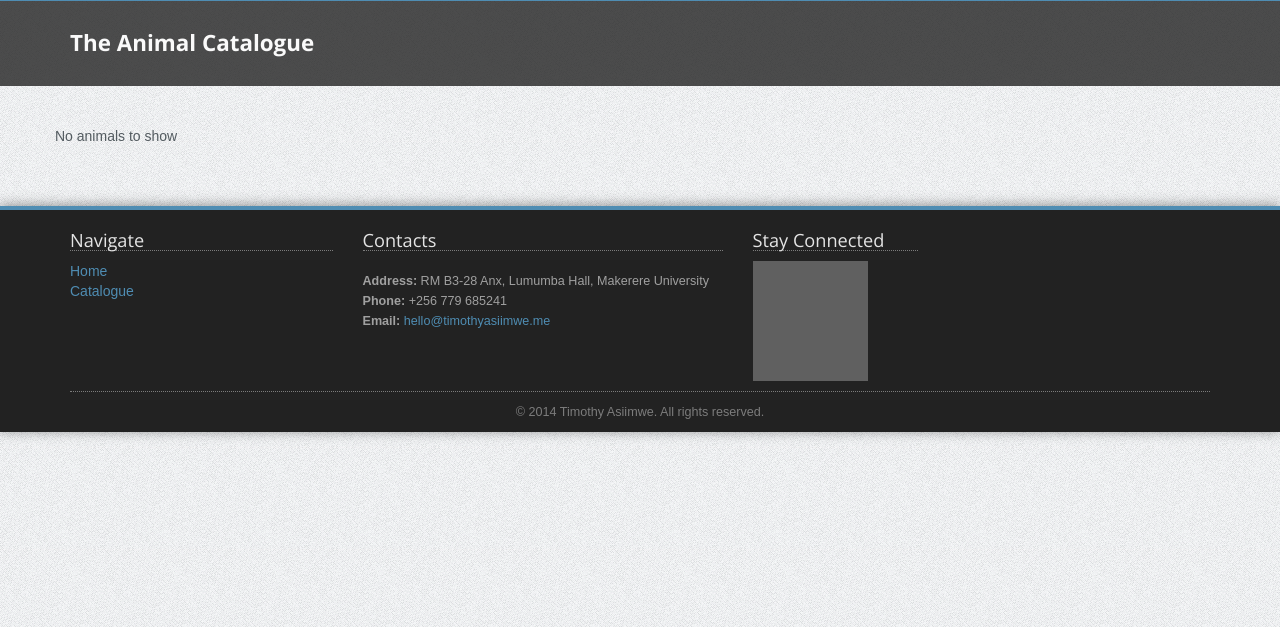
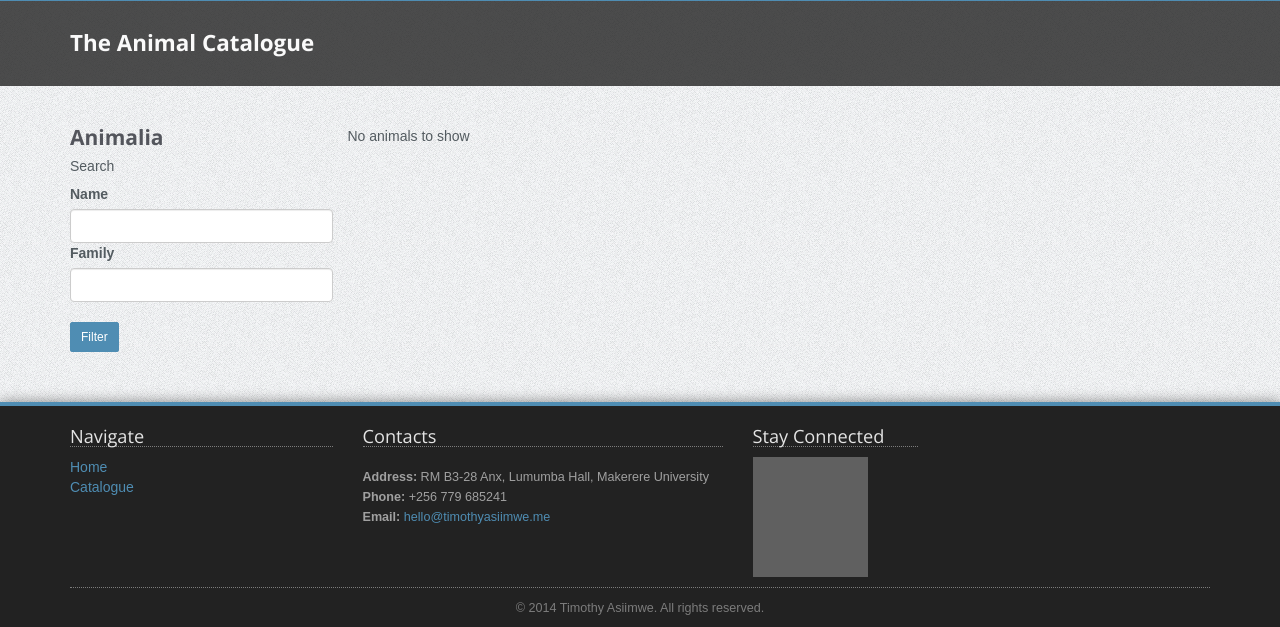
Before and after one commit to atimothee/django-playground, a Django app: template django_playground/templates/animalia/animal_list.html in a window 1280 px wide. Shown: the part 63-690 px from the top of the page. Run offline with Django 3.2, Linux system fonts and the light colour scheme; the template is opened without the code that fills it, so the values that code supplies are empty; some libraries are stand-ins or nearby versions; grey boxes are pictures that could not be loaded.

Commit message:
wired up animal home search

```diff
--- a/django_playground/animalia/views.py
+++ b/django_playground/animalia/views.py
@@ -5,6 +5,7 @@ from django.http import Http404
 from django.db.models import F
 from django.template import RequestContext
 from django.core.paginator import Paginator, EmptyPage, PageNotAnInteger
+from forms import AnimalFilter
 
 def home(request):
     animals_list = Animal.objects.all().order_by("views")[:5]
@@ -20,7 +21,7 @@ def home(request):
 
 def animal_list(request):
     animals = Animal.objects.filter(name__icontains=request.GET.get('name', ''), species__genus__family__name__icontains=request.GET.get('family', ''))
-    return render_to_response('animalia/animal_list.html', {'animals': animals, 'catalogue_active':'active'})
+    return render_to_response('animalia/animal_list.html', {'animals': animals, 'catalogue_active': 'active',})
 
 class AnimalDetail(DetailView):
     model = Animal
--- a/django_playground/config/settings.py
+++ b/django_playground/config/settings.py
@@ -68,6 +68,7 @@ class Common(Configuration):
         'allauth',  # registration
         'allauth.account',  # registration
         'allauth.socialaccount',  # registration
+        'django_filters',
         'animalia',
         'movie_library'
     )
--- a/django_playground/templates/animalia/animal_list.html
+++ b/django_playground/templates/animalia/animal_list.html
@@ -14,6 +14,24 @@
 <div class="section">
     <div class="container">
         <div class="row">
+            <div class="col-md-3">
+    <h3>Animalia</h3>
+    <h5>Search</h5>
+
+    <form action="/animalia/animals/list" method="get">
+        <div class="form-input">
+            <label>Name</label>
+            <input name="name" class="form-control">
+        </div>
+        <div class="form-input">
+            <label>Family</label>
+            <input name="family" class="form-control">
+        </div>
+        <br>
+        <button class="btn btn-sm" type="submit">Filter</button>
+    </form>
+
+</div>
             {% if animals%}
                 {% for animal in animals%}
             <div class="col-sm-3">
@@ -43,23 +61,4 @@
         </div>
     </div>
 </div>
-
-<!--<div class="col-md-3">-->
-    <!--<h3>Animalia</h3>-->
-    <!--<h5>Search</h5>-->
-
-    <!--<form action="/animalia/animals/list" method="get">-->
-        <!--<div class="form-input">-->
-            <!--<label>Name</label>-->
-            <!--<input name="name" class="form-control">-->
-        <!--</div>-->
-        <!--<div class="form-input">-->
-            <!--<label>Family</label>-->
-            <!--<input name="family" class="form-control">-->
-        <!--</div>-->
-        <!--<br>-->
-        <!--<button class="btn btn-sm" type="submit">Filter</button>-->
-    <!--</form>-->
-
-<!--</div>-->
         {% endblock content%}
--- a/django_playground/templates/animalia/home.html
+++ b/django_playground/templates/animalia/home.html
@@ -18,11 +18,11 @@
                     <div class="col-md-3"></div>
                     <div class="col-sm-5">
                         <h4>Search the animal catalog</h4>
-						<form>
+						<form action="/animalia/animals/list" method="get">
 							<div class="input-group">
-								<input class="form-control input-md" id="appendedInputButtons" type="text">
+								<input class="form-control input-md" id="appendedInputButtons" type="text" name="name">
 								<span class="input-group-btn">
-									<button class="btn btn-md" type="button">Search</button>
+									<button class="btn btn-md" type="submit">Search</button>
 								</span>
 							</div>
 						</form>
--- a/requirements/base.txt
+++ b/requirements/base.txt
@@ -39,3 +39,4 @@ django-avatar==2.0
 django-tinymce
 django-imagekit
 django-bootstrap-form==3.1
+django-filter
```
Also changed, not shown: django_playground/animalia/forms.py (added, +17 -0 lines).
